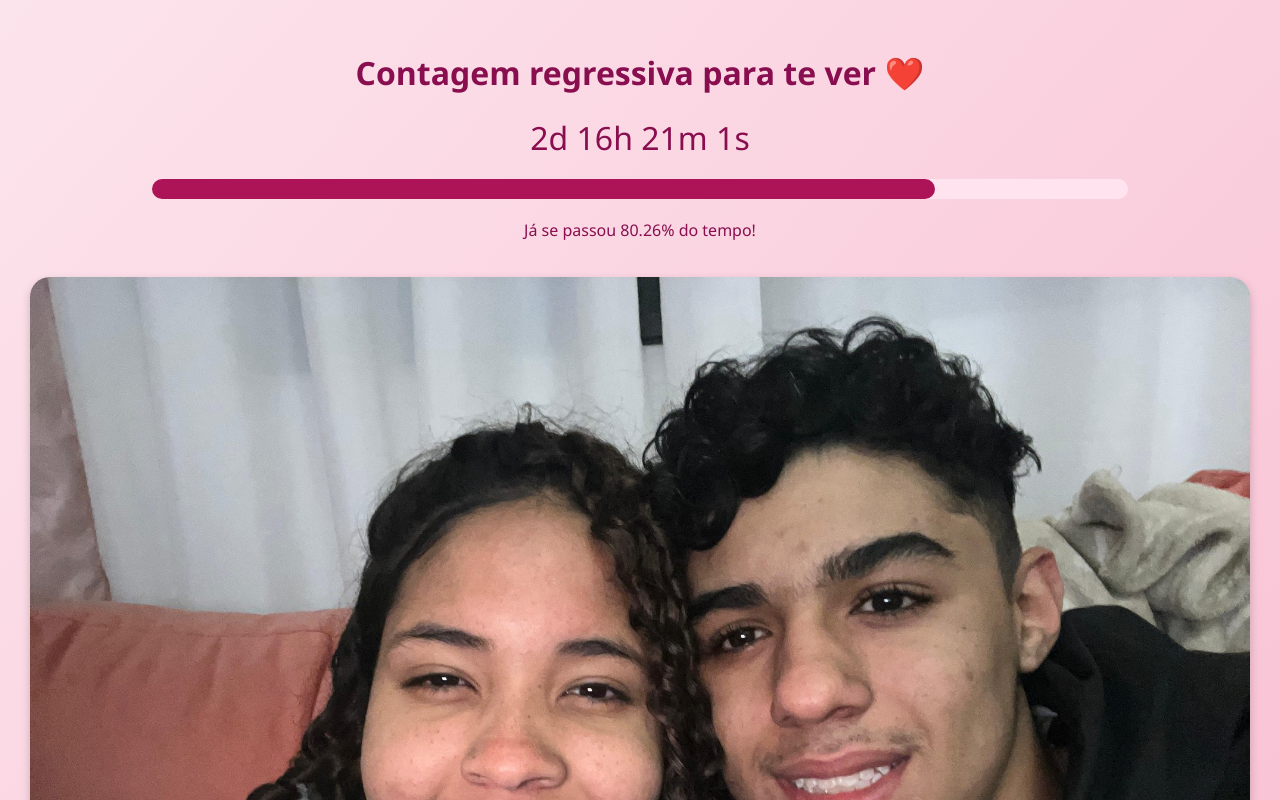
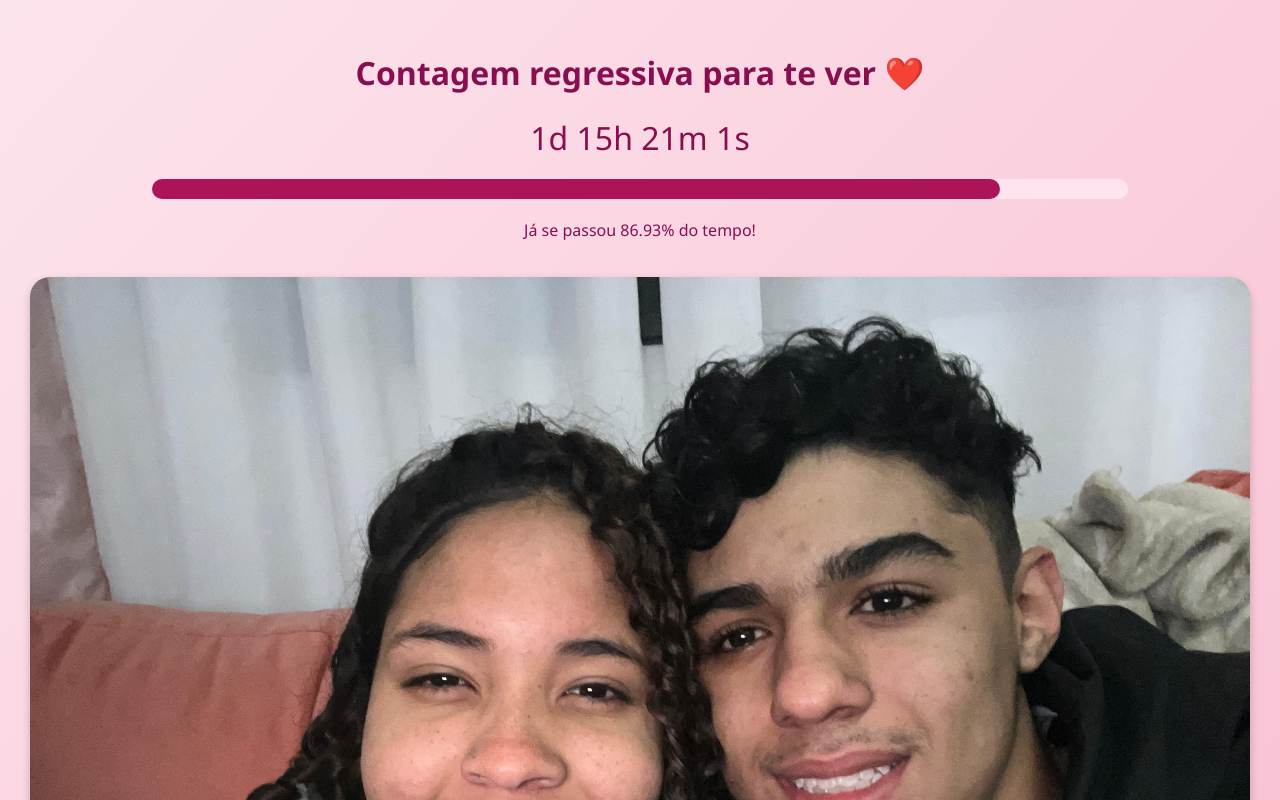
Before and after one commit to gusta301224/contagem-regressiva, a plain HTML site: page index.html in a window 1280 px wide. Shown: the top 800 px of the page. Drawn offline with Linux system fonts and the light colour scheme.

Commit message:
Update index.html

```diff
--- a/index.html
+++ b/index.html
@@ -464,7 +464,7 @@
     // Lembre-se que o mês é 0-indexado (0 para Janeiro, 6 para Julho, etc.).
     // O horário está no formato 24h.
     const startDate = new Date("2025-07-09T00:00:00").getTime();
-    const finalDate = new Date("2025-07-22T14:00:00").getTime();
+    const finalDate = new Date("2025-07-21T13:00:00").getTime();
     const totalDuration = finalDate - startDate;
 
     const countdown = document.getElementById("countdown");
```
